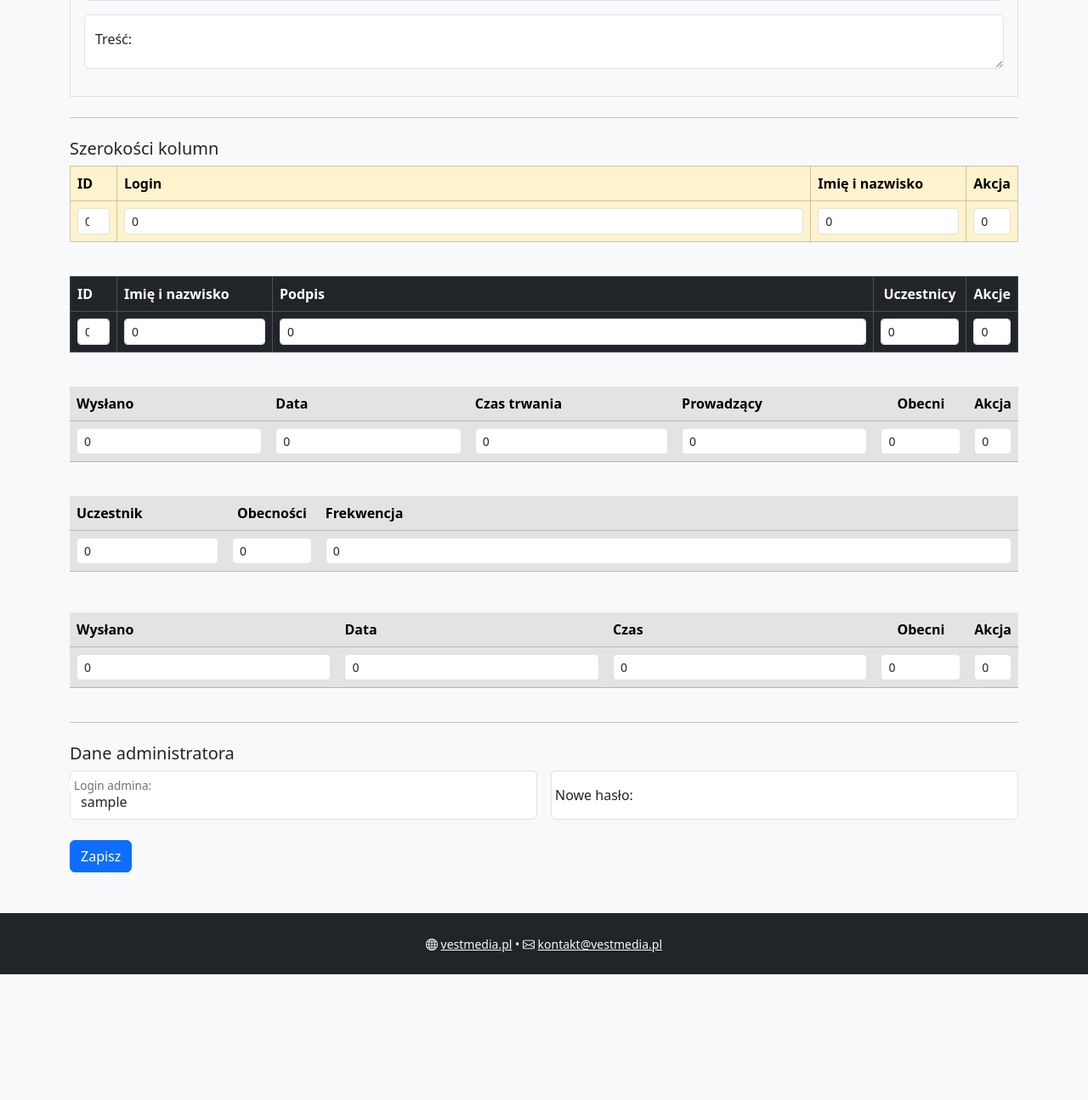
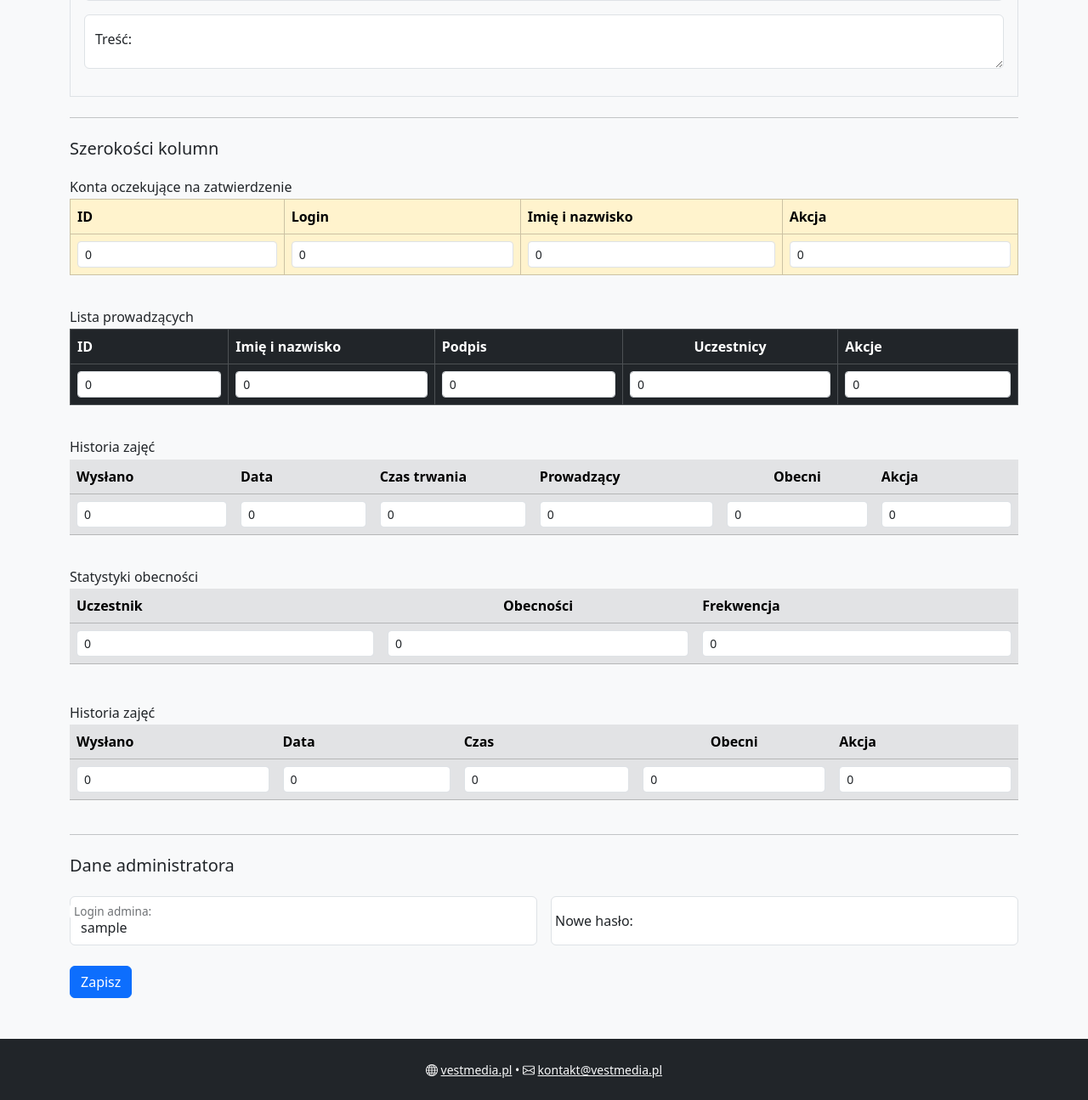
Before and after one commit to suchokrates1/lista-obecnosci, a Flask app: page /admin/settings in a window 1280 px wide. Shown: the part 613-1908 px from the top of the page at 85% size. Before the commit the page ends 1760 px from the top, so only its background shows below. Run offline with Flask 3, Linux system fonts and the light colour scheme; a user stored in the database is signed in; tables that the repository leaves empty hold one stand-in row (values such as "Sample post"); lists and menus that the app fills with data are empty; parts of the project's set-up code (start-up, migrations or seed data) failed here and were passed over.

Commit message:
Add table titles and ids in settings view

```diff
--- a/templates/settings.html
+++ b/templates/settings.html
@@ -122,7 +122,7 @@
     </div>
 
     <hr class="my-4">
-    <h5>Szerokości kolumn</h5>
+    <h5 class="mb-4">Szerokości kolumn</h5>
     {% set tables = {
       'admin_new_users': {
         'class': 'table table-bordered align-middle',
@@ -178,9 +178,17 @@
         ]
       }
     } %}
+    {% set table_titles = {
+      'admin_new_users': 'Konta oczekujące na zatwierdzenie',
+      'admin_trainers': 'Lista prowadzących',
+      'admin_sessions': 'Historia zajęć',
+      'admin_stats': 'Statystyki obecności',
+      'panel_history': 'Historia zajęć'
+    } %}
     {% for table, info in tables.items() %}
+    <h6 class="mb-1">{{ table_titles[table] }}</h6>
     <div class="table-responsive mb-4">
-      <table class="{{ info.class }}">
+      <table class="{{ info.class }}" id="{{ table.replace('_','-') }}">
         <thead class="{{ info.thead }}">
           <tr>
             {% for col, header, cls in info.columns %}
@@ -200,7 +208,7 @@
     {% endfor %}
 
     <hr class="my-4">
-    <h5>Dane administratora</h5>
+    <h5 class="mb-4">Dane administratora</h5>
     <div class="row g-3">
       <div class="col-md-6 form-floating">
         <input type="email" class="form-control" id="admin_login" name="admin_login" placeholder="Login" value="{{ admin_login }}" autocomplete="username" tabindex="20">
```
